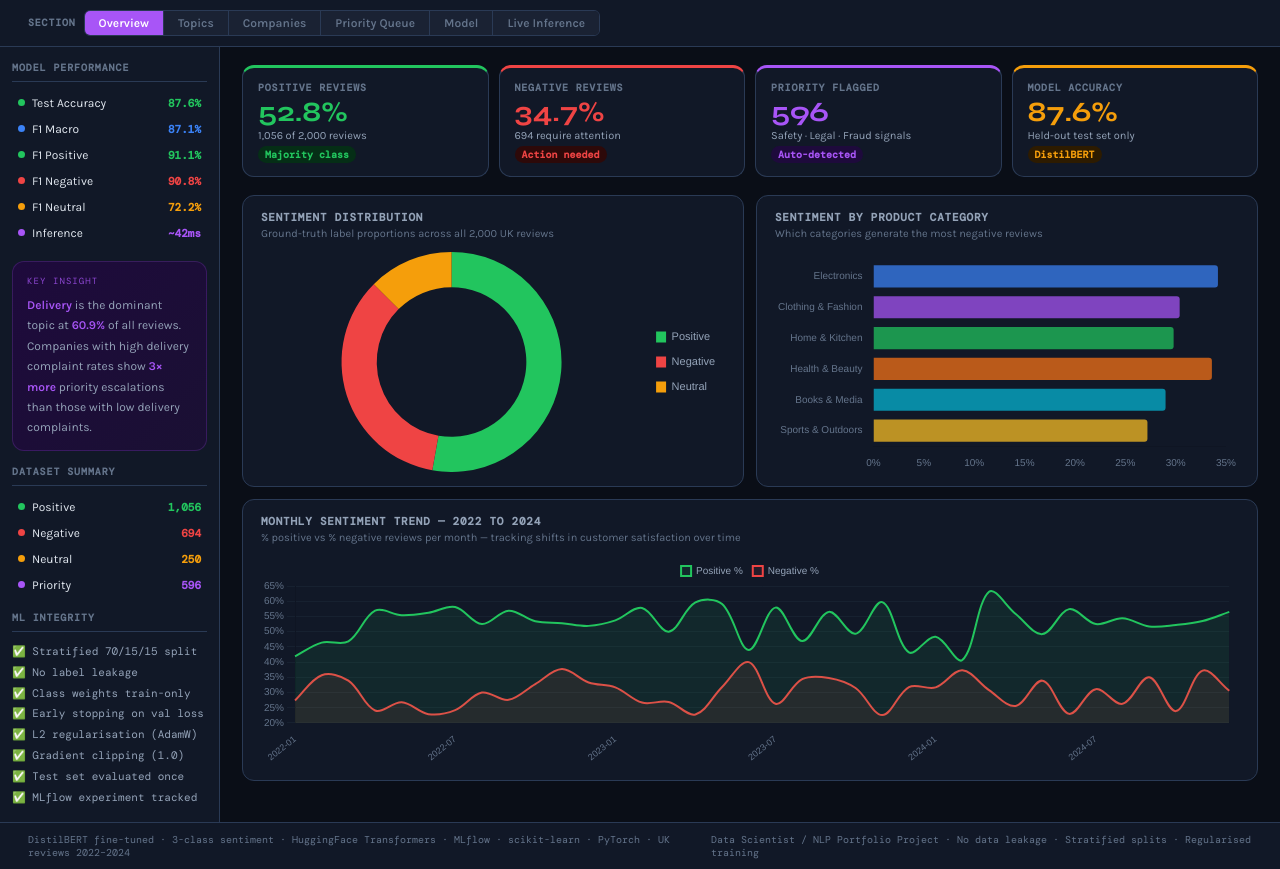
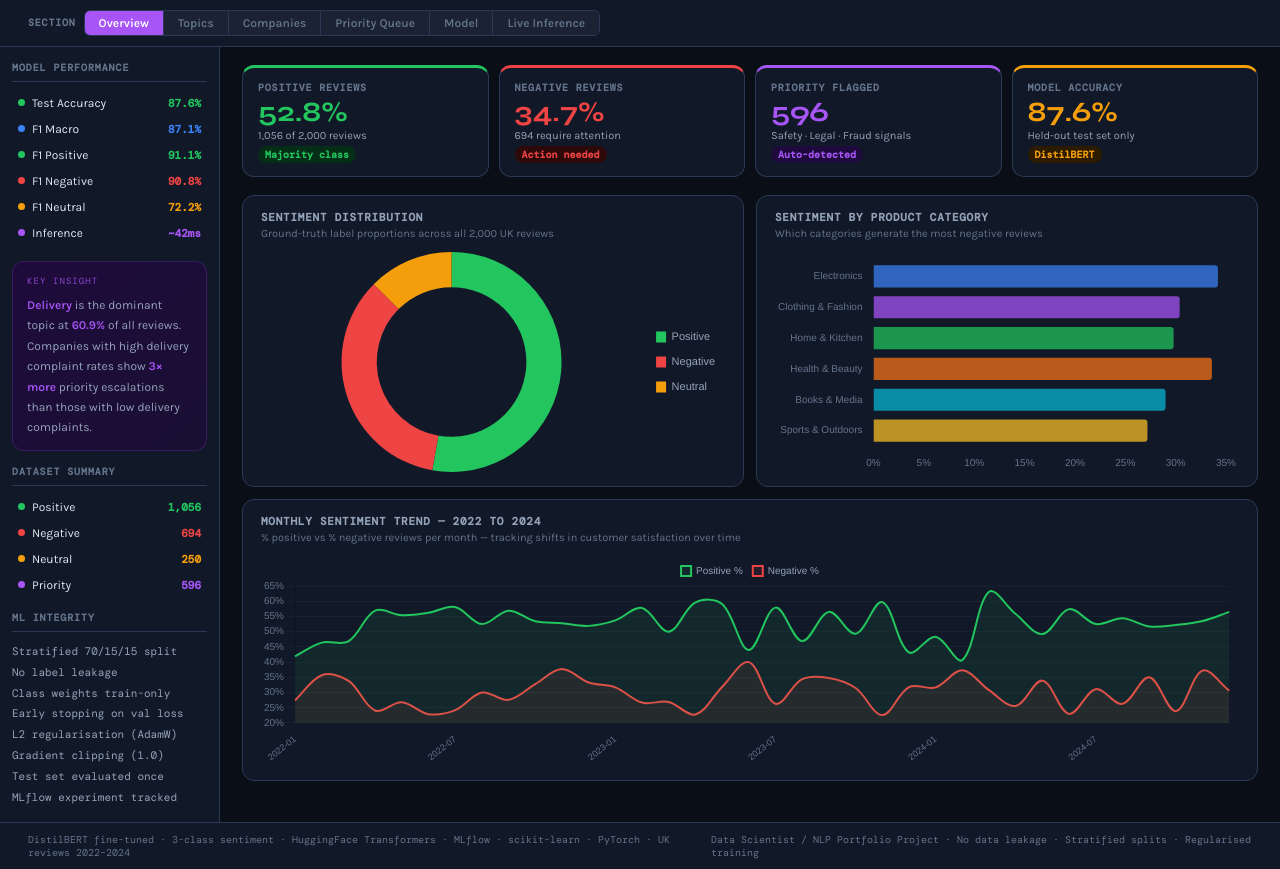
Before and after one commit to RidhimaGupta4/Sentiment-NLP-Pipeline, a plain HTML site: page dashboard/index.html in a window 1280 px wide. Shown: the part 145-1014 px from the top of the page. Drawn offline with nearby package versions, Linux system fonts and the light colour scheme.

Commit message:
Update index.html

```diff
--- a/dashboard/index.html
+++ b/dashboard/index.html
@@ -157,14 +157,14 @@ footer{background:var(--surface);border-top:1px solid var(--border);padding:10px
 
   <div class="stitle">ML Integrity</div>
   <div style="font-size:11px;color:var(--muted2);line-height:1.9;font-family:'DM Mono',monospace">
-    ✅ Stratified 70/15/15 split<br>
-    ✅ No label leakage<br>
-    ✅ Class weights train-only<br>
-    ✅ Early stopping on val loss<br>
-    ✅ L2 regularisation (AdamW)<br>
-    ✅ Gradient clipping (1.0)<br>
-    ✅ Test set evaluated once<br>
-    ✅ MLflow experiment tracked
+    Stratified 70/15/15 split<br>
+    No label leakage<br>
+    Class weights train-only<br>
+    Early stopping on val loss<br>
+    L2 regularisation (AdamW)<br>
+    Gradient clipping (1.0)<br>
+    Test set evaluated once<br>
+    MLflow experiment tracked
   </div>
 </aside>
 
```
